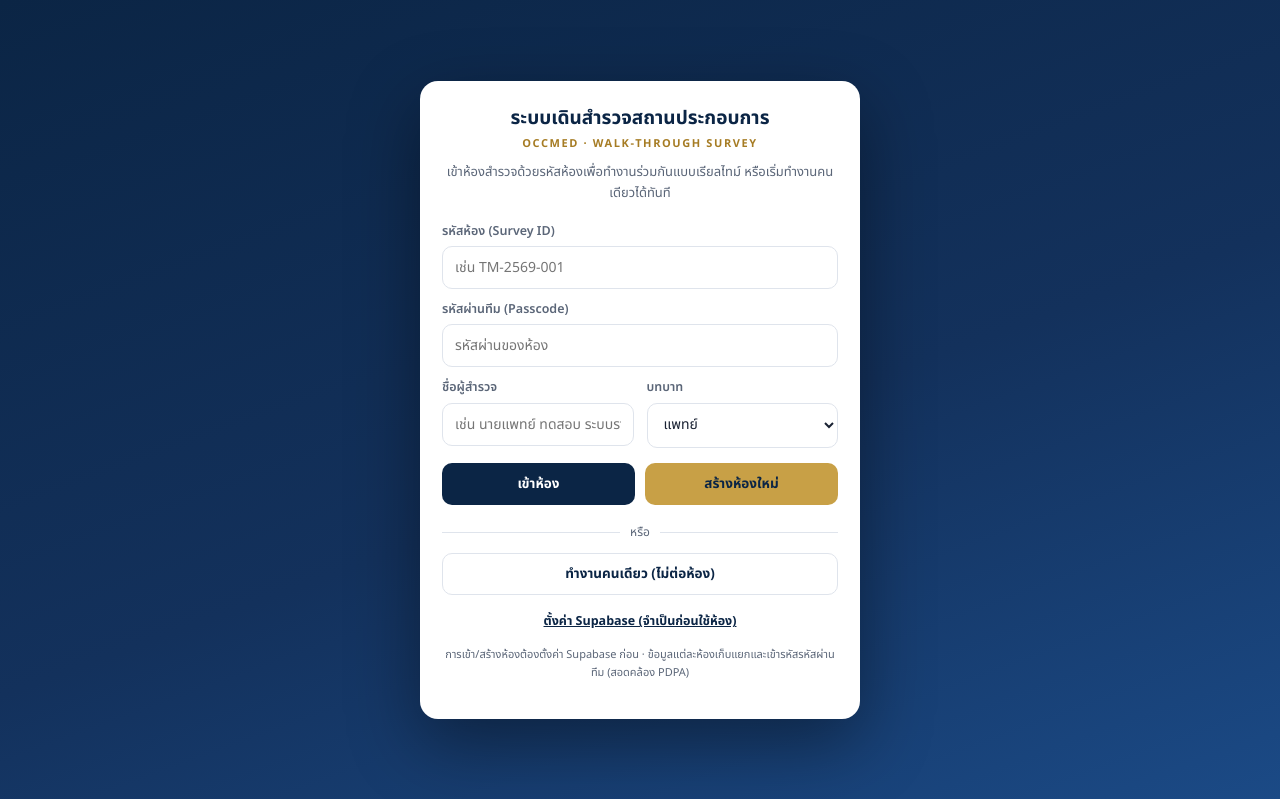
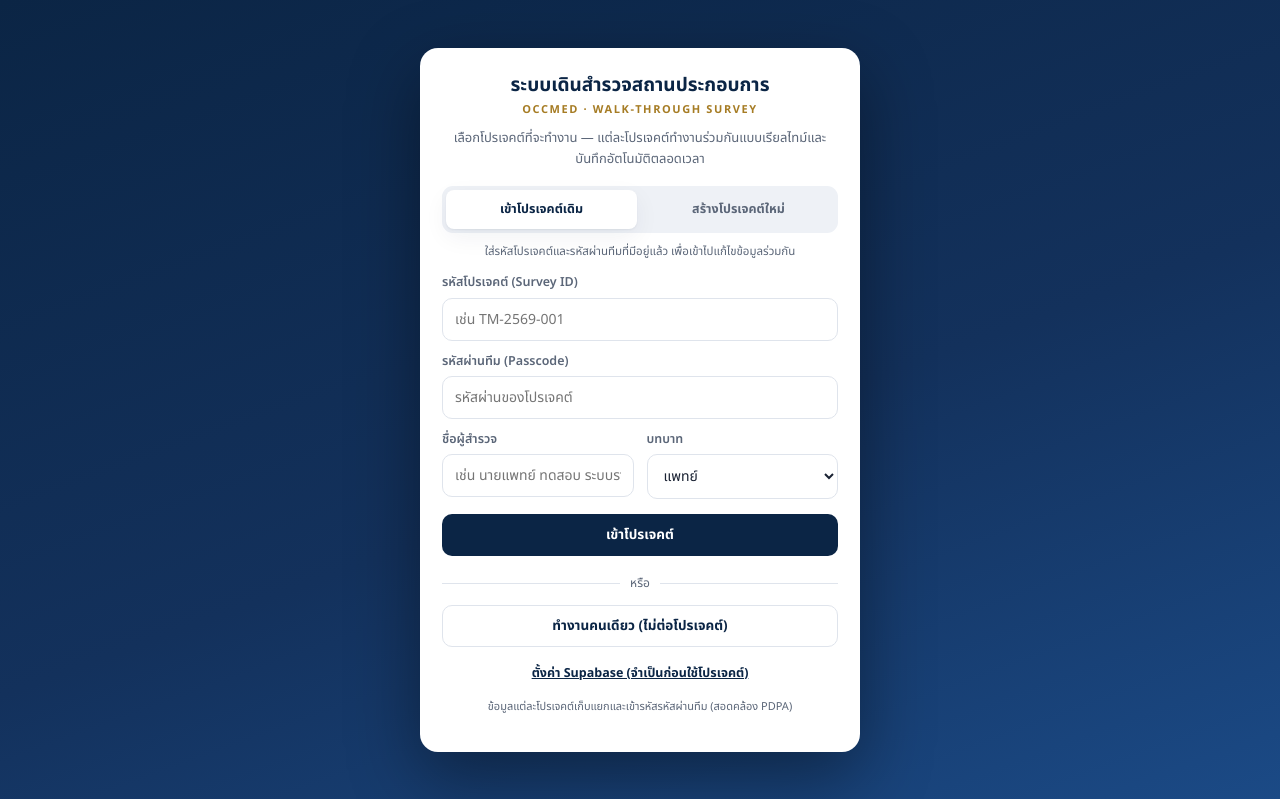
Before and after one commit to KPuthitat/occmed-survey, a plain HTML site: page OCCUMED_Walkthrough_Survey.html in a window 1280 px wide. Shown: the top 799 px of the page. Drawn offline with nearby package versions, Linux system fonts and the light colour scheme; a web font is replaced by a local one.

Commit message:
ปรับ landing เป็น 2 โหมดชัดเจน: เข้าโปรเจคต์เดิม / สร้างโปรเจคต์ใหม่ (เริ่มฟอร์มเปล่า ไม่มี dialog สับสน) + ใช้คำว่าโปรเจคต์

```diff
--- a/OCCUMED_Walkthrough_Survey.html
+++ b/OCCUMED_Walkthrough_Survey.html
@@ -328,7 +328,11 @@ input,select,textarea{font-family:inherit;font-size:14px}
 .lbrand{text-align:center;margin-bottom:6px}
 .lbrand b{display:block;font-size:19px;color:var(--navy);line-height:1.25}
 .lbrand span{display:block;font-size:11px;letter-spacing:1.6px;color:var(--gold-dk);text-transform:uppercase;margin-top:4px;font-weight:700}
-.lintro{text-align:center;color:var(--muted);font-size:13px;line-height:1.6;margin:10px 0 18px}
+.lintro{text-align:center;color:var(--muted);font-size:13px;line-height:1.6;margin:10px 0 16px}
+.lseg{display:flex;gap:6px;margin:4px 0 10px;background:var(--line2);padding:4px;border-radius:11px}
+.lseg button{flex:1;border:none;background:transparent;padding:10px;border-radius:8px;font:inherit;font-size:12.5px;font-weight:700;color:var(--muted);cursor:pointer}
+.lseg button.active{background:#fff;color:var(--navy);box-shadow:var(--shadow)}
+.lmodenote{color:var(--muted);font-size:11.5px;line-height:1.55;margin:0 0 12px;text-align:center}
 .lform .field{margin-bottom:11px}
 .ldiv{display:flex;align-items:center;gap:10px;margin:18px 0 12px;color:var(--muted);font-size:12px}
 .ldiv::before,.ldiv::after{content:"";flex:1;height:1px;background:var(--line)}
@@ -346,26 +350,31 @@ input,select,textarea{font-family:inherit;font-size:14px}
       <b>ระบบเดินสำรวจสถานประกอบการ</b>
       <span>OCCMED · Walk-through Survey</span>
     </div>
-    <p class="lintro">เข้าห้องสำรวจด้วยรหัสห้องเพื่อทำงานร่วมกันแบบเรียลไทม์ หรือเริ่มทำงานคนเดียวได้ทันที</p>
+    <p class="lintro">เลือกโปรเจคต์ที่จะทำงาน — แต่ละโปรเจคต์ทำงานร่วมกันแบบเรียลไทม์และบันทึกอัตโนมัติตลอดเวลา</p>
+
+    <div class="lseg">
+      <button id="lsegExist" class="active" onclick="landingMode('exist')">เข้าโปรเจคต์เดิม</button>
+      <button id="lsegNew" onclick="landingMode('new')">สร้างโปรเจคต์ใหม่</button>
+    </div>
+    <p class="lmodenote" id="lModeNote"></p>
+
     <div class="lform">
-      <div class="field"><label>รหัสห้อง (Survey ID)</label><input id="lId" placeholder="เช่น TM-2569-001" oninput="this.value=this.value.toUpperCase()"></div>
-      <div class="field"><label>รหัสผ่านทีม (Passcode)</label><input id="lPass" type="text" placeholder="รหัสผ่านของห้อง"></div>
+      <div class="field"><label id="lIdLabel">รหัสโปรเจคต์ (Survey ID)</label><input id="lId" placeholder="เช่น TM-2569-001" oninput="this.value=this.value.toUpperCase()"></div>
+      <div class="field"><label>รหัสผ่านทีม (Passcode)</label><input id="lPass" type="text" placeholder="รหัสผ่านของโปรเจคต์"></div>
       <div class="grid g2">
         <div class="field"><label>ชื่อผู้สำรวจ</label><input id="lName" placeholder="เช่น นายแพทย์ ทดสอบ ระบบรายงาน"></div>
         <div class="field"><label>บทบาท</label>
           <select id="lRole"><option>แพทย์</option><option>แพทย์อาชีวเวชศาสตร์</option><option>เจ้าหน้าที่ความปลอดภัยในการทำงาน (จป.)</option><option>พยาบาลอาชีวอนามัย</option><option>ฝ่ายทรัพยากรบุคคล (HR)</option><option>ผู้สังเกตการณ์</option></select>
         </div>
       </div>
-      <div class="btnrow" style="margin-top:4px">
-        <button class="btn pri" style="flex:1" onclick="enterFromLanding(false)">เข้าห้อง</button>
-        <button class="btn gold" style="flex:1" onclick="enterFromLanding(true)">สร้างห้องใหม่</button>
-      </div>
+      <button class="btn pri block" id="lPrimary" style="margin-top:4px" onclick="landingSubmit()">เข้าโปรเจคต์</button>
     </div>
+
     <div id="lRooms"></div>
     <div class="ldiv">หรือ</div>
-    <button class="btn ghost block" onclick="workSolo()">ทำงานคนเดียว (ไม่ต่อห้อง)</button>
-    <button class="lsettings" onclick="landingSettings()">ตั้งค่า Supabase (จำเป็นก่อนใช้ห้อง)</button>
-    <p class="lnote">การเข้า/สร้างห้องต้องตั้งค่า Supabase ก่อน · ข้อมูลแต่ละห้องเก็บแยกและเข้ารหัสรหัสผ่านทีม (สอดคล้อง PDPA)</p>
+    <button class="btn ghost block" onclick="workSolo()">ทำงานคนเดียว (ไม่ต่อโปรเจคต์)</button>
+    <button class="lsettings" onclick="landingSettings()">ตั้งค่า Supabase (จำเป็นก่อนใช้โปรเจคต์)</button>
+    <p class="lnote">ข้อมูลแต่ละโปรเจคต์เก็บแยกและเข้ารหัสรหัสผ่านทีม (สอดคล้อง PDPA)</p>
   </div>
 </div>
 
@@ -1702,14 +1711,14 @@ function renderCollabStatus(){
     + '<div class="btnrow" style="margin-top:12px"><button class="btn danger sm" onclick="leaveRoom()">ออกจากห้อง</button><div class="sp" style="flex:1"></div><span class="cnote" style="margin:0">ข้อมูลซิงก์อัตโนมัติ</span></div>'
     + roomsListHTML();
 }
-async function doJoin(create){
+async function doJoin(create,opts){
   const c=cfgGet(); if(!c){ toast('กรุณาตั้งค่า Supabase ก่อนใช้งานครั้งแรก'); csTab(2); return; }
   const id=(document.getElementById('jId').value||'').trim().toUpperCase();
   const pass=(document.getElementById('jPass').value||'').trim();
   const name=(document.getElementById('jName').value||'').trim();
   const role=document.getElementById('jRole').value;
   if(!id||!pass||!name){ toast('กรุณากรอกรหัสสำรวจ รหัสผ่านทีม และชื่อผู้สำรวจให้ครบถ้วน'); return; }
-  if(create){
+  if(create && !(opts&&opts.silent)){
     const cur=(S.general&&S.general.company)?S.general.company:'(ยังไม่ระบุชื่อสถานประกอบการ)';
     if(!confirm('สร้างห้อง '+id+' โดยใช้ข้อมูลในฟอร์ม “ปัจจุบัน” เป็นจุดเริ่มต้นของห้อง\nสถานประกอบการ: '+cur+'\n\n• ถ้านี่คือข้อมูลที่ต้องการ → กดตกลง\n• ถ้าต้องการเริ่มห้องจากฟอร์มเปล่า → กดยกเลิก แล้วกด “＋ รายงานใหม่” ก่อน')) return;
   }
@@ -1749,7 +1758,7 @@ document.getElementById('collabModal').addEventListener('click',e=>{ if(e.target
    LANDING PAGE  (หน้าแรก: เข้าห้อง / สร้างห้อง / ทำงานคนเดียว)
    ============================================================ */
 function lval(id){ const e=document.getElementById(id); return e?e.value.trim():''; }
-function showLanding(){ const el=document.getElementById('landing'); if(!el) return; renderLandingRooms(); prefillLanding(); el.classList.add('show'); document.body.style.overflow='hidden'; }
+function showLanding(){ const el=document.getElementById('landing'); if(!el) return; renderLandingRooms(); prefillLanding(); landingMode(landingModeCur); el.classList.add('show'); document.body.style.overflow='hidden'; }
 function hideLanding(){ const el=document.getElementById('landing'); if(!el) return; el.classList.remove('show'); document.body.style.overflow=''; }
 function prefillLanding(){
   const lr=lastRoom(); if(!lr) return;
@@ -1762,7 +1771,7 @@ function renderLandingRooms(){
   const el=document.getElementById('lRooms'); if(!el) return;
   const list=recentRooms();
   if(!list.length){ el.innerHTML=''; return; }
-  el.innerHTML='<div class="subhd" style="margin:18px 0 8px">ห้องล่าสุด</div>'
+  el.innerHTML='<div class="subhd" style="margin:18px 0 8px">โปรเจคต์ล่าสุด</div>'
     + list.map(r=>{
         const id=String(r.id).replace(/'/g,"\\'");
         return '<div class="roomrow" onclick="enterRecent(\''+id+'\')" title="เข้าห้องนี้">'
@@ -1772,19 +1781,48 @@ function renderLandingRooms(){
       }).join('');
 }
 function forgetRoomLanding(id,ev){ if(ev) ev.stopPropagation(); localStorage.setItem('occumed_rooms',JSON.stringify(recentRooms().filter(x=>x.id!==id))); renderLandingRooms(); }
-async function enterFromLanding(create){
-  if(!lval('lId')||!lval('lPass')||!lval('lName')){ toast('กรุณากรอกรหัสห้อง รหัสผ่านทีม และชื่อผู้สำรวจให้ครบถ้วน'); return; }
-  if(!cfgGet()){ toast('กรุณาตั้งค่า Supabase ก่อนใช้ห้อง'); landingSettings(); return; }
+let landingModeCur='exist';
+function landingMode(m){
+  landingModeCur=m;
+  const eb=document.getElementById('lsegExist'), nb=document.getElementById('lsegNew');
+  if(eb) eb.classList.toggle('active',m==='exist');
+  if(nb) nb.classList.toggle('active',m==='new');
+  const note=document.getElementById('lModeNote'), primary=document.getElementById('lPrimary'), idl=document.getElementById('lIdLabel');
+  if(m==='new'){
+    if(note) note.textContent='ตั้งรหัสโปรเจคต์และรหัสผ่านทีมสำหรับโรงงานใหม่ — เริ่มจากฟอร์มเปล่า';
+    if(primary) primary.textContent='สร้างโปรเจคต์ใหม่';
+    if(idl) idl.textContent='ตั้งรหัสโปรเจคต์ใหม่ (Survey ID)';
+  }else{
+    if(note) note.textContent='ใส่รหัสโปรเจคต์และรหัสผ่านทีมที่มีอยู่แล้ว เพื่อเข้าไปแก้ไขข้อมูลร่วมกัน';
+    if(primary) primary.textContent='เข้าโปรเจคต์';
+    if(idl) idl.textContent='รหัสโปรเจคต์ (Survey ID)';
+  }
+}
+function landingToJoin(){
   document.getElementById('jId').value=lval('lId');
   document.getElementById('jPass').value=lval('lPass');
   document.getElementById('jName').value=lval('lName');
   document.getElementById('jRole').value=document.getElementById('lRole').value;
-  await doJoin(create);
+}
+function landingSubmit(){ if(landingModeCur==='new') createProject(); else openProject(); }
+async function openProject(){
+  if(!lval('lId')||!lval('lPass')||!lval('lName')){ toast('กรุณากรอกรหัสโปรเจคต์ รหัสผ่านทีม และชื่อผู้สำรวจให้ครบถ้วน'); return; }
+  if(!cfgGet()){ toast('กรุณาตั้งค่า Supabase ก่อนใช้โปรเจคต์'); landingSettings(); return; }
+  landingToJoin();
+  await doJoin(false);
+  if(CB.active) hideLanding();
+}
+async function createProject(){
+  if(!lval('lId')||!lval('lPass')||!lval('lName')){ toast('กรุณาตั้งรหัสโปรเจคต์ รหัสผ่านทีม และกรอกชื่อผู้สำรวจให้ครบถ้วน'); return; }
+  if(!cfgGet()){ toast('กรุณาตั้งค่า Supabase ก่อนใช้โปรเจคต์'); landingSettings(); return; }
+  S=blankState(); syncHealth(S); save(); renderAll(); setTab(0);   /* โปรเจคต์ใหม่เริ่มจากฟอร์มเปล่า */
+  landingToJoin();
+  await doJoin(true,{silent:true});
   if(CB.active) hideLanding();
 }
 async function enterRecent(id){
   const r=recentRooms().find(x=>x.id===id); if(!r) return;
-  if(!cfgGet()){ toast('กรุณาตั้งค่า Supabase ก่อนใช้ห้อง'); landingSettings(); return; }
+  if(!cfgGet()){ toast('กรุณาตั้งค่า Supabase ก่อนใช้โปรเจคต์'); landingSettings(); return; }
   document.getElementById('jId').value=r.id;
   document.getElementById('jPass').value=r.pass||'';
   if(r.name) document.getElementById('jName').value=r.name;
@@ -1792,7 +1830,7 @@ async function enterRecent(id){
   await doJoin(false);
   if(CB.active) hideLanding();
 }
-function workSolo(){ hideLanding(); toast('เริ่มทำงานคนเดียว (ไม่ต่อห้อง)'); }
+function workSolo(){ hideLanding(); toast('เริ่มทำงานคนเดียว (ไม่ต่อโปรเจคต์)'); }
 function landingSettings(){ openCollab(); csTab(2); }
 
 (function init(){
```
